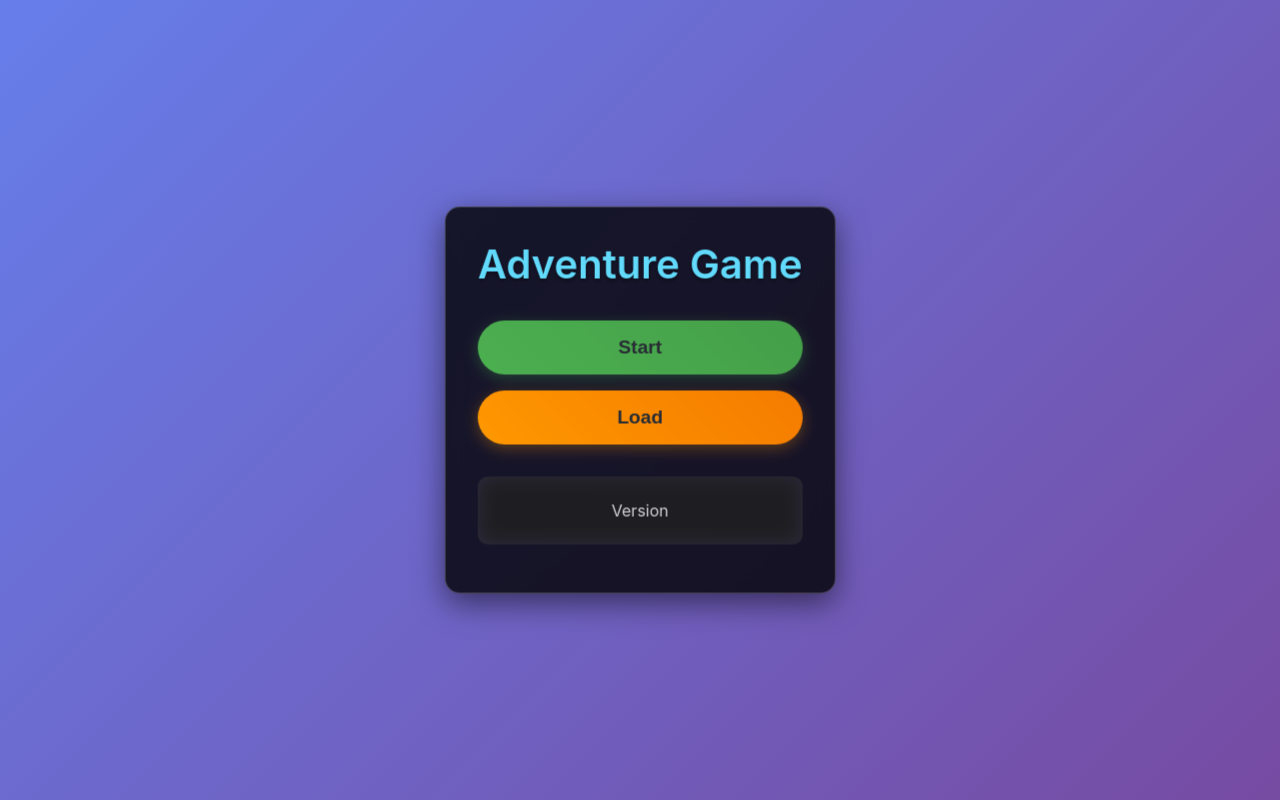
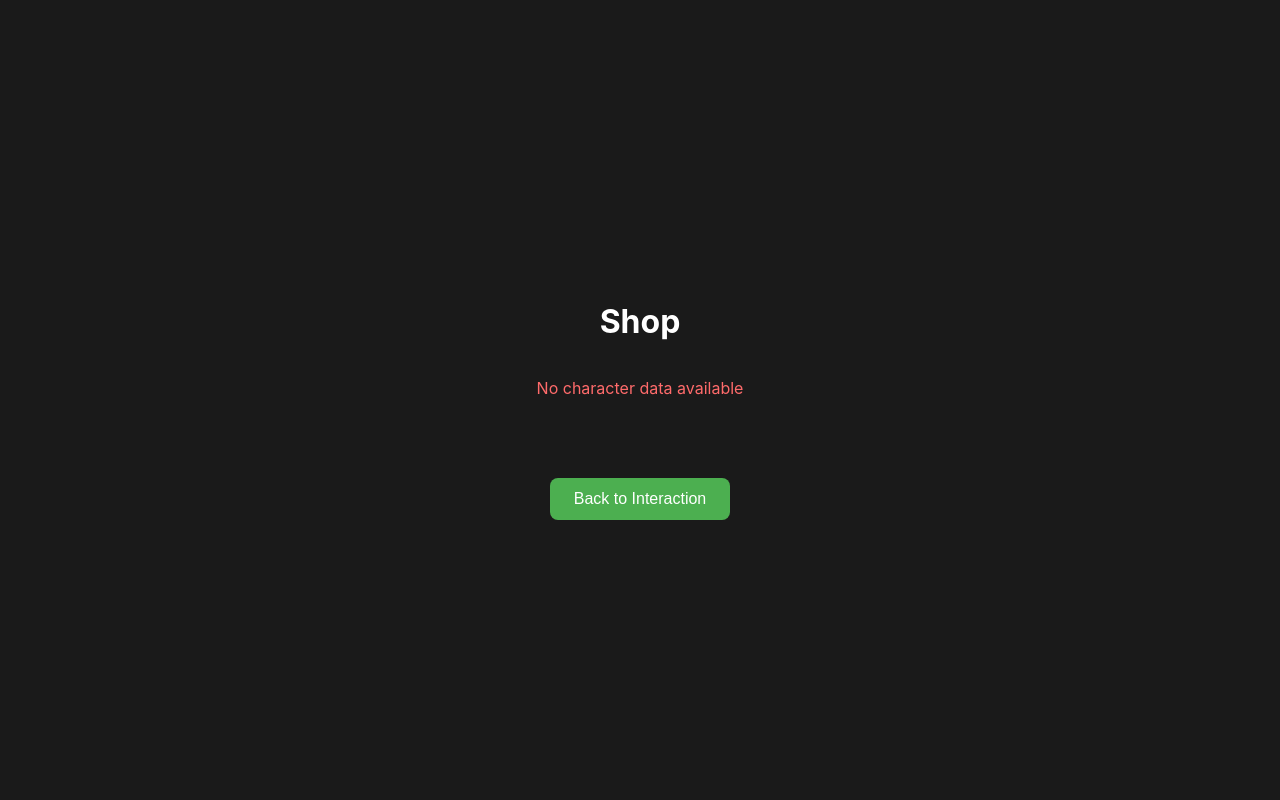
Before and after one commit to AustinHoover/adventure-game-test, a React (Create React App) app: page /shop in a window 1280 px wide. Before the commit this address led to /. Built offline with nearby package versions, Linux system fonts and the light colour scheme; the HTML template or start-up script is replaced by a standard one.

Commit message:
shop page stub

```diff
--- a/src/App.tsx
+++ b/src/App.tsx
@@ -9,6 +9,7 @@ import Journey from './pages/Journey';
 import Combat from './pages/Combat';
 import Interaction from './pages/Interaction';
 import Inventory from './pages/Inventory';
+import Shop from './pages/Shop';
 import { SaveProvider } from './contexts/SaveContext';
 import { ensureDirectory } from './utils/fileOperations';
 import './App.css';
@@ -39,6 +40,7 @@ function App() {
             <Route path="/journey" element={<Journey />} />
             <Route path="/combat" element={<Combat />} />
             <Route path="/interaction" element={<Interaction />} />
+            <Route path="/shop" element={<Shop />} />
             <Route path="/inventory" element={<Inventory />} />
             <Route path="/load" element={<Load />} />
             <Route path="/newgame" element={<NewGame />} />
--- a/src/pages/Interaction.tsx
+++ b/src/pages/Interaction.tsx
@@ -17,7 +17,7 @@ function Interaction() {
 
   const handleOpenShop = () => {
     console.log('Opening shop for:', selectedCharacter?.name);
-    // TODO: Navigate to shop page or open shop interface
+    navigate('/shop', { state: { selectedCharacter } });
   };
 
   const hasShop = selectedCharacter && selectedCharacter.shopPools && selectedCharacter.shopPools.length > 0;
--- /dev/null
+++ b/src/pages/Shop.tsx
@@ -0,0 +1,75 @@
+import React from 'react';
+import { useNavigate, useLocation } from 'react-router-dom';
+import type { Character } from '../game/interface/character-interfaces';
+
+interface LocationState {
+  selectedCharacter?: Character;
+}
+
+function Shop() {
+  const navigate = useNavigate();
+  const location = useLocation();
+  const { selectedCharacter } = (location.state as LocationState) || {};
+
+  const handleBack = () => {
+    navigate('/interaction', { state: { selectedCharacter } });
+  };
+
+  return (
+    <div className="shop-container" style={{
+      padding: '2rem',
+      display: 'flex',
+      flexDirection: 'column',
+      alignItems: 'center',
+      justifyContent: 'center',
+      minHeight: '100vh',
+      backgroundColor: '#1a1a1a',
+      color: 'white'
+    }}>
+      <h1>Shop</h1>
+
+      {selectedCharacter ? (
+        <div style={{ textAlign: 'center', marginBottom: '2rem' }}>
+          <h2>Shopping with: {selectedCharacter.name}</h2>
+          <p>Shop Pools: {selectedCharacter.shopPools?.join(', ') || 'None'}</p>
+
+          <div style={{
+            marginTop: '2rem',
+            padding: '1rem',
+            backgroundColor: '#2a2a2a',
+            borderRadius: '8px',
+            minWidth: '300px'
+          }}>
+            <p style={{ fontSize: '1.2rem', marginBottom: '1rem' }}>🛒 Shop Interface</p>
+            <p style={{ color: '#888' }}>Shop functionality coming soon...</p>
+          </div>
+        </div>
+      ) : (
+        <div style={{ textAlign: 'center', marginBottom: '2rem' }}>
+          <p style={{ color: '#ff6b6b' }}>No character data available</p>
+        </div>
+      )}
+
+      <button
+        onClick={handleBack}
+        style={{
+          marginTop: '2rem',
+          padding: '0.75rem 1.5rem',
+          fontSize: '1rem',
+          backgroundColor: '#4CAF50',
+          color: 'white',
+          border: 'none',
+          borderRadius: '8px',
+          cursor: 'pointer',
+          transition: 'background-color 0.2s ease'
+        }}
+        onMouseEnter={(e) => e.currentTarget.style.backgroundColor = '#45a049'}
+        onMouseLeave={(e) => e.currentTarget.style.backgroundColor = '#4CAF50'}
+      >
+        Back to Interaction
+      </button>
+    </div>
+  );
+}
+
+export default Shop;
```
